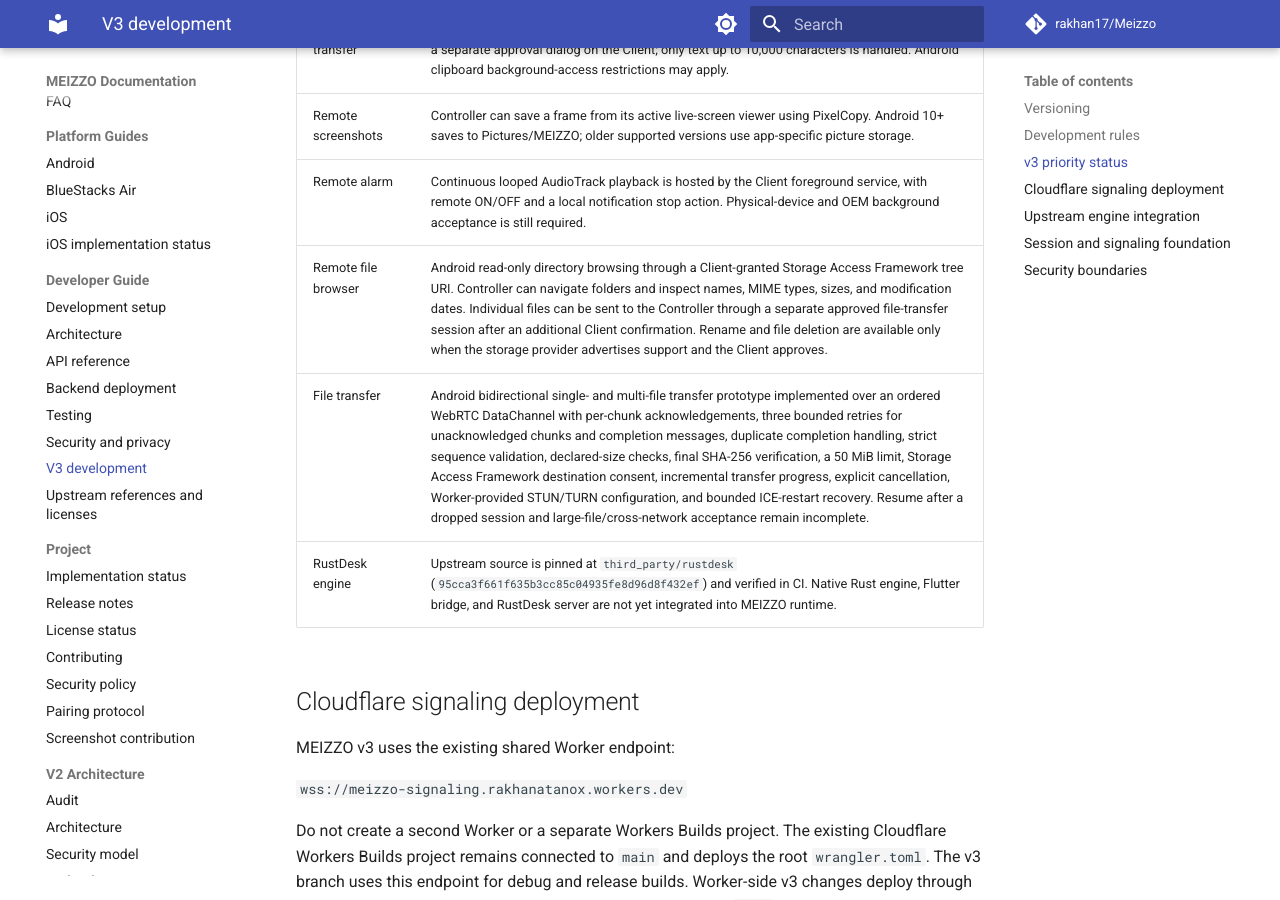
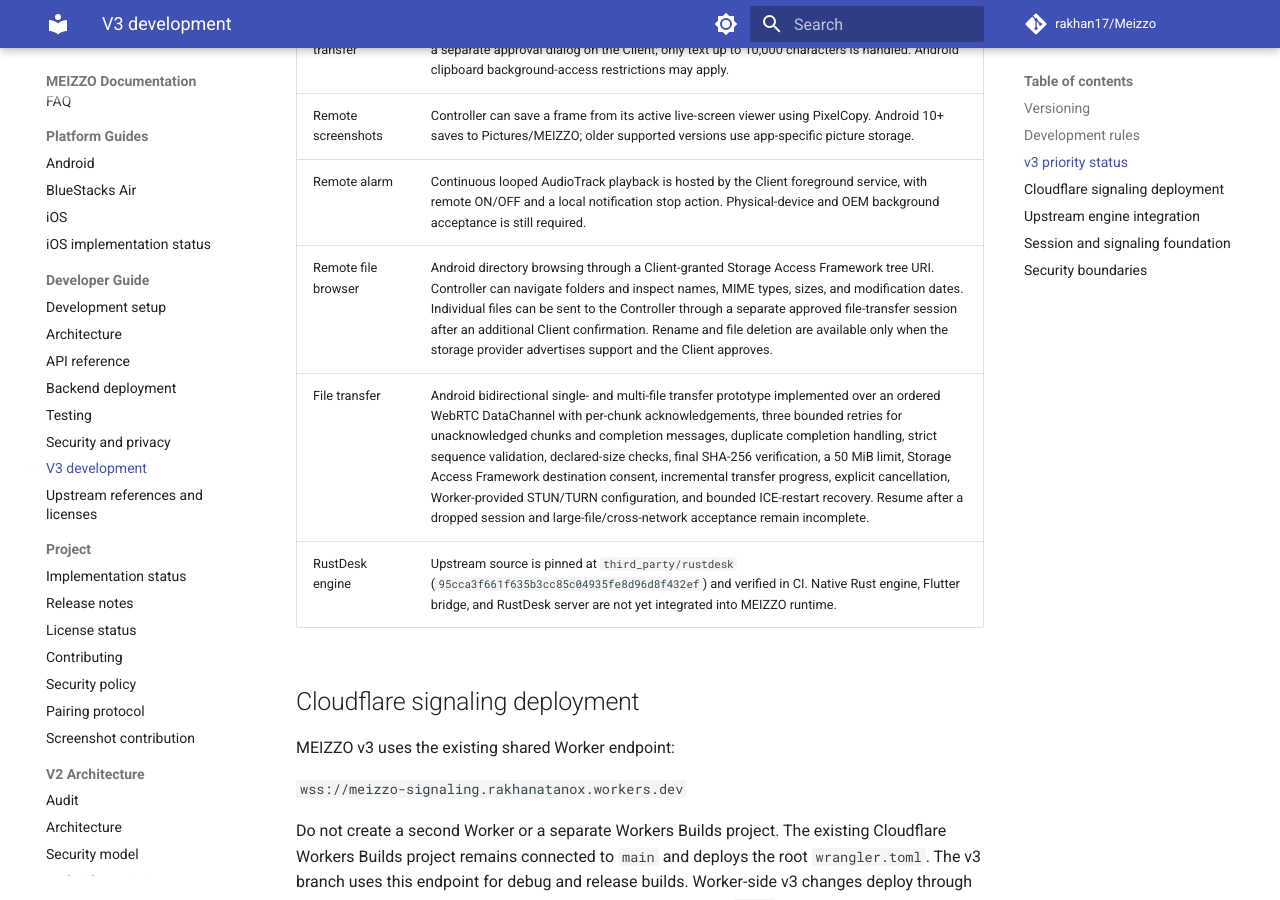
Before and after one commit to rakhan17/Meizzo, an MkDocs documentation site: the page built from docs/v3/README.md, in a window 1280 px wide and 900 px high, scrolled down 1633 px. Built offline with MkDocs 1.6.1 and Material for MkDocs 9.7.7, drawn with Linux system fonts in a browser that asks for light colours; comment, search, counter and statistics services are not loaded.

Commit message:
Clarify remote folder browsing includes approved file operations

```diff
--- a/docs/v3/README.md
+++ b/docs/v3/README.md
@@ -32,7 +32,7 @@ This branch is the isolated development line for MEIZZO 3.x. The v2.5.0 stable l
 | Clipboard transfer | Controller can request Client text clipboard or send text to it. Every read and overwrite requires a separate approval dialog on the Client; only text up to 10,000 characters is handled. Android clipboard background-access restrictions may apply. |
 | Remote screenshots | Controller can save a frame from its active live-screen viewer using PixelCopy. Android 10+ saves to Pictures/MEIZZO; older supported versions use app-specific picture storage. |
 | Remote alarm | Continuous looped AudioTrack playback is hosted by the Client foreground service, with remote ON/OFF and a local notification stop action. Physical-device and OEM background acceptance is still required. |
-| Remote file browser | Android read-only directory browsing through a Client-granted Storage Access Framework tree URI. Controller can navigate folders and inspect names, MIME types, sizes, and modification dates. Individual files can be sent to the Controller through a separate approved file-transfer session after an additional Client confirmation. Rename and file deletion are available only when the storage provider advertises support and the Client approves. |
+| Remote file browser | Android directory browsing through a Client-granted Storage Access Framework tree URI. Controller can navigate folders and inspect names, MIME types, sizes, and modification dates. Individual files can be sent to the Controller through a separate approved file-transfer session after an additional Client confirmation. Rename and file deletion are available only when the storage provider advertises support and the Client approves. |
 | File transfer | Android bidirectional single- and multi-file transfer prototype implemented over an ordered WebRTC DataChannel with per-chunk acknowledgements, three bounded retries for unacknowledged chunks and completion messages, duplicate completion handling, strict sequence validation, declared-size checks, final SHA-256 verification, a 50 MiB limit, Storage Access Framework destination consent, incremental transfer progress, explicit cancellation, Worker-provided STUN/TURN configuration, and bounded ICE-restart recovery. Resume after a dropped session and large-file/cross-network acceptance remain incomplete. |
 | RustDesk engine | Upstream source is pinned at `third_party/rustdesk` (`95cca3f661f635b3cc85c04935fe8d96d8f432ef`) and verified in CI. Native Rust engine, Flutter bridge, and RustDesk server are not yet integrated into MEIZZO runtime. |
 
```
